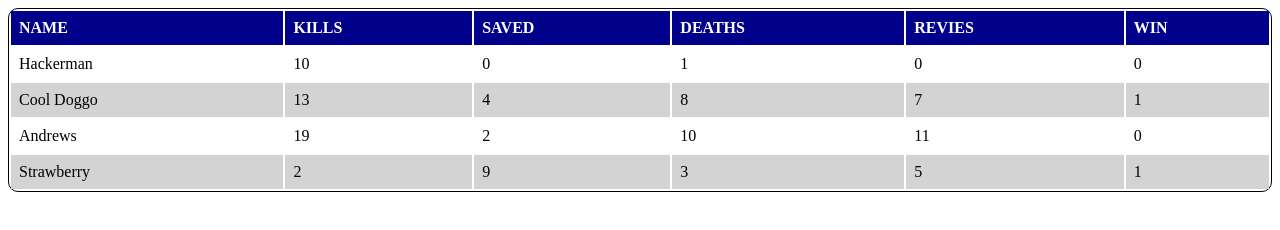
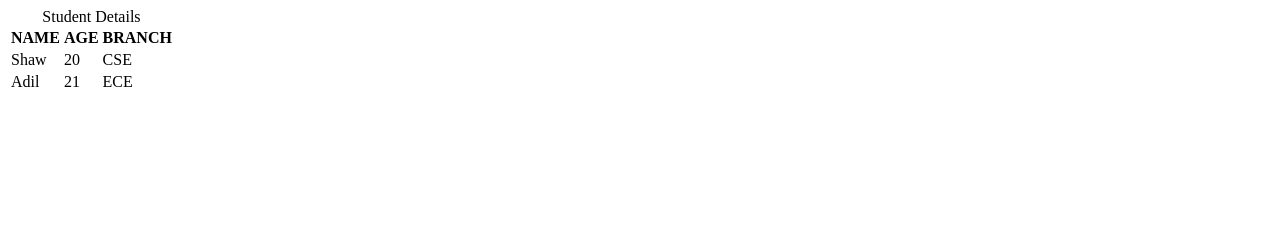
Before and after one commit to acciojob/Styled-Table-Code-with-sudoku, a website: page main.html in a window 1280 px wide. Drawn offline with Linux system fonts and the light colour scheme.

Commit message:
created a submission

```diff
--- a/main.html
+++ b/main.html
@@ -1,88 +1,34 @@
 <!DOCTYPE html>
-<html lang="en">
+<html>
+
 <head>
-    <meta charset="UTF-8">
-    <meta http-equiv="X-UA-Compatible" content="IE=edge">
-    <meta name="viewport" content="width=device-width, initial-scale=1.0">
-    <title>Document</title>
 	<link rel="stylesheet" href="styles.css">
-	 <style>
-        table {
-/*              */
-            width: 100%;
-			border:1px solid black;
-			border-radius: 10px
-/* 			border-collapse: collapse; */
-        }
-		 th{
-			 background-color:darkblue;
-			 color:white
-		 }
+</head>
 
-        th, td {
-            text-align: left;
-/* 			border-collapse: collapse; */
-            padding: 8px;
-        }
-
-        tr:nth-child(even) {
-            background-color: lightgray;
-        }
-    </style>
-</head>
 <body>
-    <!-- add table here -->
-	<table>
-		<thead>
+	<table  >
+		<caption>Student Details</caption>
 		<tr>
 			<th>NAME</th>
-            <th>KILLS</th>
-            <th>SAVED</th>
-			            <th>DEATHS</th>
-            <th>REVIES</th>
-            <th>WIN</th>
+			<th>AGE</th>
+			<th>BRANCH</th>
 		</tr>
-		</thead>
-		<tbody>
 		<tr>
-            <td>Hackerman</td>
-            <td>10</td>
-            <td>0</td>
-			<td>1</td>
-            <td>0</td>
-            <td>0</td>
+			<td>Shaw</td>
+			<td>20</td>
+			<td>CSE</td>
+
 		</tr>
-
-
 		<tr>
-            <td>Cool Doggo</td>
-            <td>13</td>
-            <td>4</td>
-			<td>8</td>
-            <td>7</td>
-            <td>1</td>
+			<td>Adil</td>
+			<td>21</td>
+			<td>ECE</td>
 		</tr>
-
-        <tr>
-            <td>Andrews</td>
-            <td>19</td>
-            <td>2</td>
-			<td>10</td>
-            <td>11</td>
-            <td>0</td>
-        </tr>
-
-        <tr>
-           <td>Strawberry</td>
-            <td>2</td>
-            <td>9</td>
-			<td>3</td>
-            <td>5</td>
-            <td>1</td>
-        </tr>
-		</tbody>
 	</table>
-
+	<!-- the entire body must be written by student -->
+    <script type="text/javascript" src="./script.js">
+</script>
 
 </body>
+
 </html>
```
Lines whose indentation alone changed are shown as unchanged.
